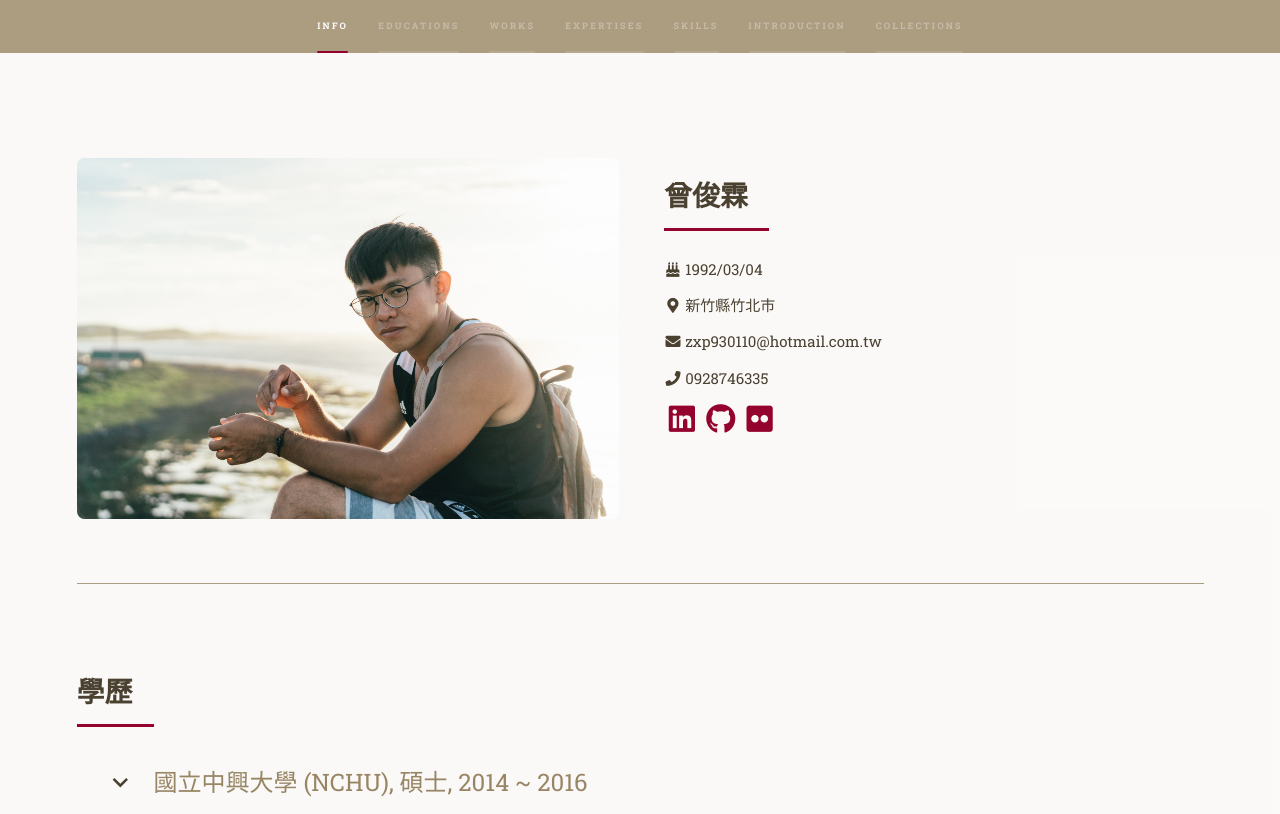
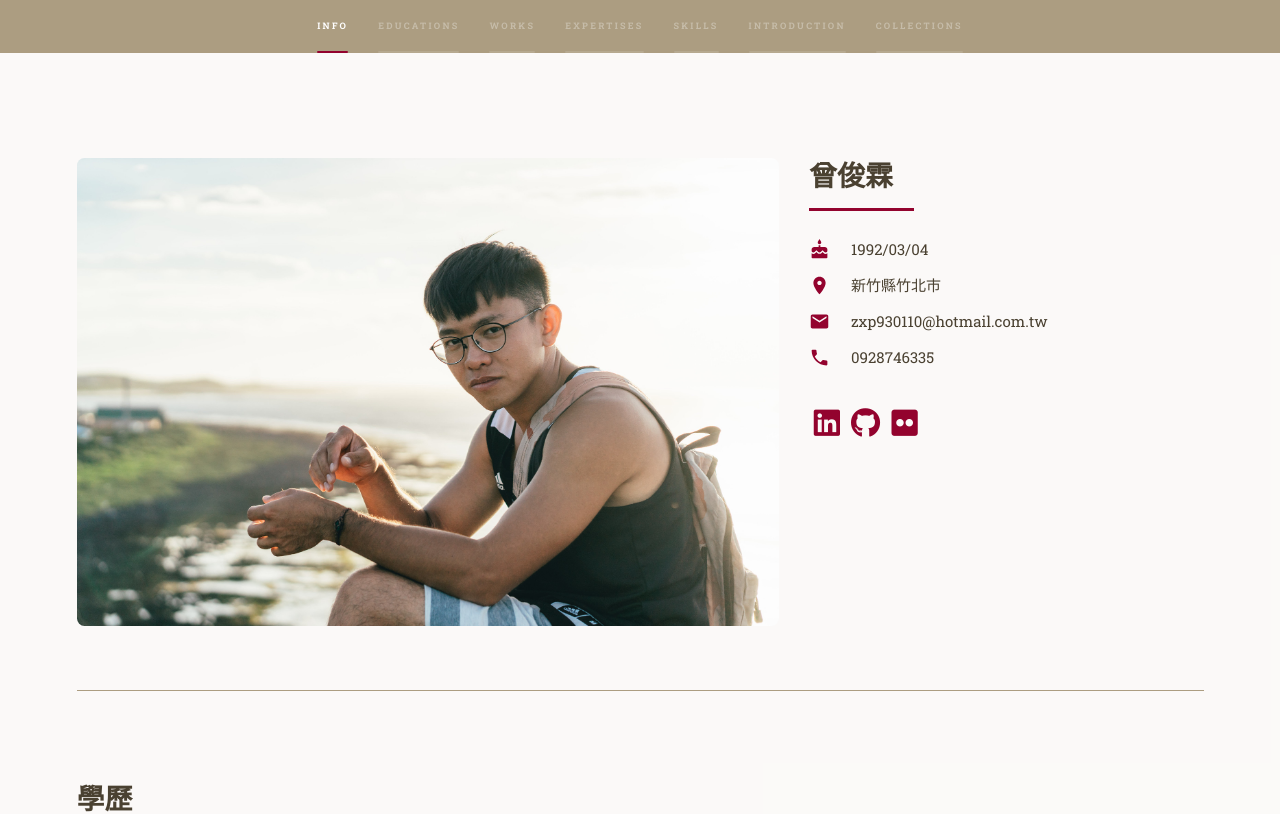
Before and after one commit to JosephT5566/my-resume, a React (Create React App) app: page / in a window 1280 px wide. Shown: the top 814 px of the page. Built offline with nearby package versions, Linux system fonts and the light colour scheme.

Commit message:
Feat: change style of Info for pwa

```diff
--- a/src/components/App.scss
+++ b/src/components/App.scss
@@ -54,5 +54,8 @@ img {
             margin-left: 0;
             margin-top: _size(sidebar-height);
         }
+        @include breakpoint('<=small') {
+            margin: 0;
+        }
     }
 }
--- a/src/components/InfoCards/Info/index.jsx
+++ b/src/components/InfoCards/Info/index.jsx
@@ -1,31 +1,38 @@
 import React from 'react';
+
+import CakeIcon from '@material-ui/icons/Cake';
+import LocationOnIcon from '@material-ui/icons/LocationOn';
+import MailIcon from '@material-ui/icons/Mail';
+import PhoneIcon from '@material-ui/icons/Phone';
 
 import personalShot from 'assets/images/personal_shot.jpg';
 
-import './personalInfo.scss';
+import './styles.scss';
 
 const personalInfo = () => {
     return (
-        <div id="personalInfoContainer">
-            <div className="image" style={{ width: '50%' }}>
-                <img src={personalShot} alt="personal photo" style={{ maxWidth: '100%', maxHeight: '100%' }} />
+        <div id="infoContainer">
+            <div className="image">
+                <img src={personalShot} alt="personal photo" style={{ width: '100%' }} />
             </div>
             <div className="content">
                 <h1>曾俊霖</h1>
-                <p className="birth">
-                    <i className="birthday cake icon"></i>1992/03/04
-                </p>
-                <p className="address">
-                    <i className="map marker alternate icon"></i>
+                <div className="item">
+                    <CakeIcon className="icon" fontSize="medium" />
+                    1992/03/04
+                </div>
+                <div className="item">
+                    <LocationOnIcon className="icon" fontSize="medium" />
                     新竹縣竹北市
-                </p>
-                <p className="email">
-                    <i className="envelope icon"></i>
+                </div>
+                <div className="item">
+                    <MailIcon className="icon" fontSize="medium" />
                     zxp930110@hotmail.com.tw
-                </p>
-                <p className="phone">
-                    <i className="phone icon"></i>0928746335
-                </p>
+                </div>
+                <div className="item">
+                    <PhoneIcon className="icon" fontSize="medium" />
+                    0928746335
+                </div>
                 <div className="socialLink">
                     <i
                         className="linkedin icon"
--- a/src/components/InfoCards/Info/personalInfo.scss
+++ /dev/null
@@ -1,25 +0,0 @@
-@import 'assets/styles/main.scss';
-
-#personalInfoContainer {
-    display: flex;
-}
-
-#personalInfoContainer .content {
-    width: 50%;
-    padding: 0 25px;
-    margin: 20px;
-}
-
-.socialLink {
-    margin-top: 20px;
-}
-
-.socialLink i
-{
-    font-size: 200%;
-    color: _palette(accent1);
-    cursor: pointer;
-    &:hover {
-        color: _palette(accent1-alt);
-    }
-}
--- /dev/null
+++ b/src/components/InfoCards/Info/styles.scss
@@ -0,0 +1,49 @@
+@import 'assets/styles/main.scss';
+
+#infoContainer {
+    display: flex;
+    @include breakpoint('<=small') {
+        flex-direction: column;
+    }
+
+    .image {
+        flex-grow: 1;
+        @include breakpoint('>small') {
+            margin-right: 2em;
+        }
+        @include breakpoint('<=small') {
+            margin-bottom: 2em;
+        }
+    }
+
+    .content {
+        flex: 1 0 35%;
+        .item {
+            display: flex;
+            align-items: center;
+            margin-bottom: 1em;
+            @include breakpoint('<=small') {
+                // flex-direction: column;
+            }
+            .icon {
+                fill: _palette(accent1);
+                margin-right: 1em;
+            }
+        }
+    }
+
+    .socialLink {
+        padding: 2em 0 0 0;
+        @include breakpoint('<=small') {
+            text-align: center;
+        }
+        i {
+            font-size: 200%;
+            color: _palette(accent1);
+            cursor: pointer;
+            &:hover {
+                color: _palette(accent1-alt);
+            }
+        }
+    }
+}
```
